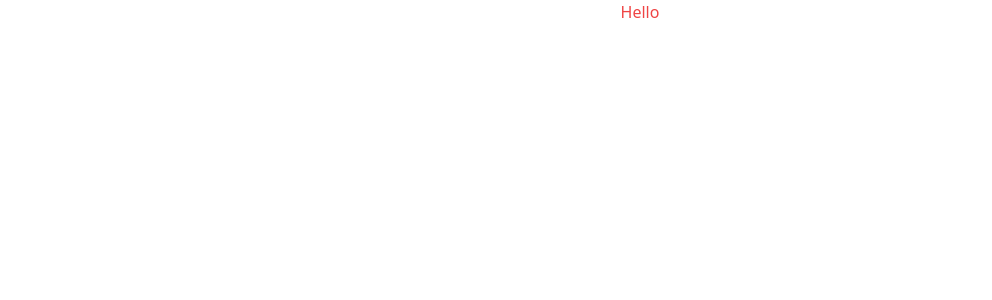
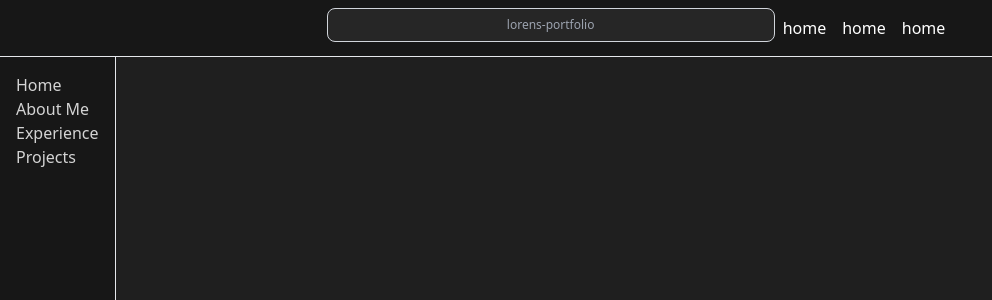
Before and after one commit to lorenmiller-dev/loren-portfolio, a React (Create React App) app: page / in a window 1280 px wide. Shown: the top 300 px of the page, without its empty margins (0-992 px from the left). Built offline with nearby package versions, Linux system fonts and the light colour scheme.

Commit message:
Working on website construction and styling

```diff
--- a/package.json
+++ b/package.json
@@ -10,6 +10,7 @@
     "postcss-cli": "^10.1.0",
     "react": "^18.2.0",
     "react-dom": "^18.2.0",
+    "react-router-dom": "^6.16.0",
     "react-scripts": "5.0.1",
     "web-vitals": "^2.1.4"
   },
--- a/src/App.js
+++ b/src/App.js
@@ -1,10 +1,18 @@
-import './styles/App.css';
+import Navbar from "./components/Navbar";
+import TabBar from "./components/TabBar";
+import "./styles/App.css";
+import { BrowserRouter as Router } from "react-router-dom";
 
 function App() {
   return (
-    <div className="App text-red-500">
-      Hello
-    </div>
+    <Router>
+      <div className="flex">
+        <TabBar />
+      </div>
+      <div className="flex-1">
+        <Navbar />
+      </div>
+    </Router>
   );
 }
 
--- /dev/null
+++ b/src/components/Navbar.js
@@ -0,0 +1,18 @@
+import React, { useState } from "react";
+import { Link } from "react-router-dom";
+
+const Navbar = () => {
+
+  return (
+    <div className="border-r border-gray-200 bg-neutral-900 text-neutral-300 w-max h-screen p-4">
+        <ul>
+          <li>Home</li>
+          <li>About Me</li>
+          <li>Experience</li>
+          <li>Projects</li>
+        </ul>
+    </div>
+  );
+};
+
+export default Navbar;
--- /dev/null
+++ b/src/components/TabBar.js
@@ -0,0 +1,26 @@
+import React, { useState } from "react";
+import { Link } from "react-router-dom";
+
+const TabBar = () => {
+  return (
+    <div className="border-b border-gray-200 bg-neutral-900 w-screen p-2">
+      <div className="flex justify-center">
+        <div className="flex-1 max-w-md ">
+          <input
+            type="text"
+            placeholder="lorens-portfolio"
+            className="w-full rounded-lg p-2 border border-gray-300 text-white text-center text-xs bg-neutral-800"
+            disabled
+          />
+        </div>
+        <div className="flex justify-center">
+          <div className="text-white m-2">home</div>
+          <div className="text-white m-2">home</div>
+          <div className="text-white m-2">home</div>
+        </div>
+      </div>
+    </div>
+  );
+};
+
+export default TabBar;
--- a/src/styles/App.css
+++ b/src/styles/App.css
@@ -1,3 +1,4 @@
 .App {
   text-align: center;
+  background: #000;
 }
--- /dev/null
+++ b/src/styles/Navbar.css
@@ -0,0 +1,3 @@
+.bg-search-icon {
+    background-image: url(/public/assets/find.png);
+}
--- a/src/styles/index.css
+++ b/src/styles/index.css
@@ -1,3 +1,12 @@
 @tailwind base;
 @tailwind components;
 @tailwind utilities;
+
+body {
+    background-color: rgb(31, 31, 31);
+}
+
+.bg-search-icon {
+    background-image: url(/public/assets/search.png);
+    background-size: 20px 20px;
+}
```
Also changed, not shown: public/assets/search.png (added), src/components/ContentBody.js (added), 1 other file (tests, documents, lock files or other folders).
